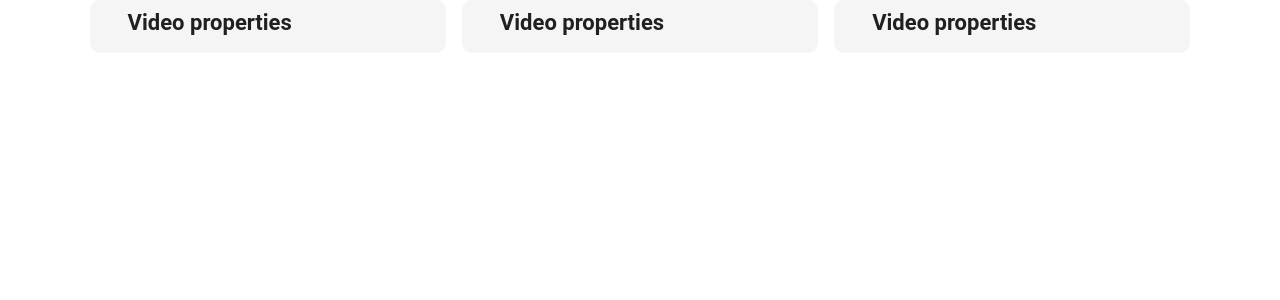
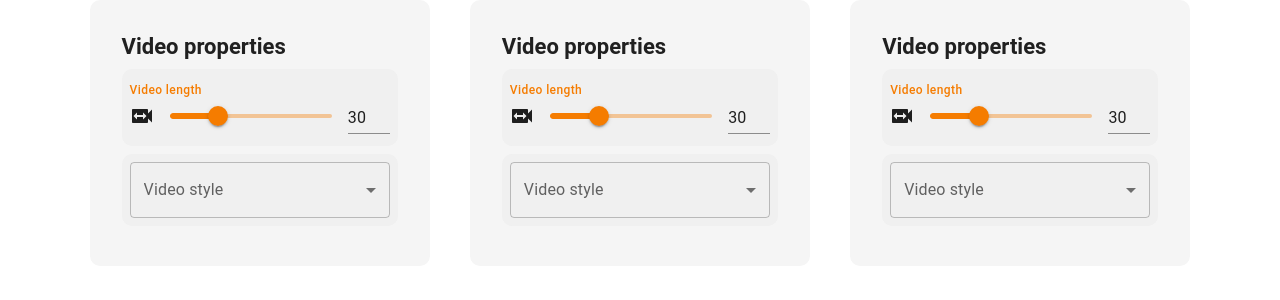
Before and after one commit to oh1omon/junction-2022_smartly.io, a React (Create React App) app in the folder front/: page /config in a window 1280 px wide. Shown: the top 300 px of the page. Built offline with nearby package versions, Linux system fonts and the light colour scheme.

Commit message:
Base for Config

```diff
--- a/front/package.json
+++ b/front/package.json
@@ -5,6 +5,7 @@
   "dependencies": {
     "@emotion/react": "^11.10.5",
     "@emotion/styled": "^11.10.5",
+    "@mui/icons-material": "^5.10.9",
     "@mui/material": "^5.10.12",
     "@testing-library/jest-dom": "^5.16.5",
     "@testing-library/react": "^13.4.0",
--- /dev/null
+++ b/front/src/components/ConfigGridTemplate.js
@@ -0,0 +1,22 @@
+import React from "react";
+import { Grid, Button, Typography, Box } from "@mui/material";
+import { styled } from "@mui/material/styles";
+
+export default function ConfigGridTemplate({ header, children }) {
+  const StyledGrid = styled(Grid)(({ theme }) => ({
+    padding: theme.spacing(4),
+    color: theme.palette.primary.text,
+    backgroundColor: theme.palette.grayed.main,
+    borderRadius: 10,
+  }));
+  return (
+    <Grid item xs={4}>
+      <StyledGrid>
+        <Typography variant="h5" gutterBottom>
+          {header}
+        </Typography>
+        {children}
+      </StyledGrid>
+    </Grid>
+  );
+}
--- /dev/null
+++ b/front/src/components/configs/VideoProps.js
@@ -0,0 +1,34 @@
+import React from "react";
+import ConfigGridTemplate from "../ConfigGridTemplate";
+import {
+  Slider,
+  Grid,
+  Button,
+  Typography,
+  Box,
+  FormControlLabel,
+} from "@mui/material";
+import SliderLabeled from "../inputs/SliderLabeled";
+import Video from "@mui/icons-material/SwitchVideo";
+import BasicSelect from "../inputs/BasicSelect";
+
+export default function VideoProps({ header }) {
+  const configData = {
+    length: {
+      text: "Video length",
+      icon: <Video />,
+      value: 30,
+      min: 0,
+      max: 100,
+    },
+    vidStyle: {
+      text: "Video style",
+    },
+  };
+  return (
+    <ConfigGridTemplate header={header}>
+      <SliderLabeled data={configData.length} />
+      <BasicSelect data={configData.vidStyle} />
+    </ConfigGridTemplate>
+  );
+}
--- /dev/null
+++ b/front/src/components/inputs/BasicSelect.js
@@ -0,0 +1,28 @@
+import * as React from "react";
+import Box from "@mui/material/Box";
+import InputLabel from "@mui/material/InputLabel";
+import MenuItem from "@mui/material/MenuItem";
+import FormControl from "@mui/material/FormControl";
+import Select from "@mui/material/Select";
+import ConfigItem from "./ConfigItem";
+
+export default function BasicSelect({ data }) {
+  const [val, setVal] = React.useState("");
+
+  const handleChange = (event) => {
+    setVal(event.target.value);
+  };
+
+  return (
+    <ConfigItem>
+      <FormControl fullWidth>
+        <InputLabel>{data.text}</InputLabel>
+        <Select value={val} label={data.text} onChange={handleChange}>
+          <MenuItem value={10}>Ten</MenuItem>
+          <MenuItem value={20}>Twenty</MenuItem>
+          <MenuItem value={30}>Thirty</MenuItem>
+        </Select>
+      </FormControl>
+    </ConfigItem>
+  );
+}
--- /dev/null
+++ b/front/src/components/inputs/ConfigItem.js
@@ -0,0 +1,11 @@
+import { Box, styled } from "@mui/material";
+
+const ConfigItem = styled(Box)(({ theme }) => ({
+  padding: theme.spacing(1),
+  backgroundColor: theme.palette.grayed.inputsBackground,
+  borderRadius: 10,
+  marginTop: theme.spacing(1),
+  marginBottom: theme.spacing(1),
+}));
+
+export default ConfigItem;
--- /dev/null
+++ b/front/src/components/inputs/SliderLabeled.js
@@ -0,0 +1,70 @@
+import * as React from "react";
+import { styled } from "@mui/material/styles";
+import Box from "@mui/material/Box";
+import Grid from "@mui/material/Grid";
+import Typography from "@mui/material/Typography";
+import Slider from "@mui/material/Slider";
+import MuiInput from "@mui/material/Input";
+import ConfigItem from "./ConfigItem";
+
+const Input = styled(MuiInput)`
+  width: 42px;
+`;
+
+export default function InputSlider({ data }) {
+  const [value, setValue] = React.useState(30);
+
+  const handleSliderChange = (event, newValue) => {
+    setValue(newValue);
+  };
+
+  const handleInputChange = (event) => {
+    setValue(event.target.value === "" ? "" : Number(event.target.value));
+  };
+
+  const handleBlur = () => {
+    if (value < 0) {
+      setValue(0);
+    } else if (value > 100) {
+      setValue(100);
+    }
+  };
+
+  return (
+    <ConfigItem>
+      <Typography
+        padding={0}
+        variant={"caption"}
+        id="input-slider"
+        gutterBottom
+      >
+        {data.text}
+      </Typography>
+      <Grid container spacing={2} alignItems="center">
+        <Grid item>{data.icon}</Grid>
+        <Grid item xs>
+          <Slider
+            value={typeof value === "number" ? value : 0}
+            onChange={handleSliderChange}
+            aria-labelledby="input-slider"
+          />
+        </Grid>
+        <Grid item>
+          <Input
+            value={value}
+            size="small"
+            onChange={handleInputChange}
+            onBlur={handleBlur}
+            inputProps={{
+              step: 10,
+              min: data.min,
+              max: data.max,
+              type: "number",
+              "aria-labelledby": "input-slider",
+            }}
+          />
+        </Grid>
+      </Grid>
+    </ConfigItem>
+  );
+}
--- a/front/src/routes/MainConfig.js
+++ b/front/src/routes/MainConfig.js
@@ -2,6 +2,7 @@ import React from "react";
 import { Grid, Button, Typography, Box } from "@mui/material";
 import { styled } from "@mui/material/styles";
 import Paper from "@mui/material/Paper";
+import VideoProps from "../components/configs/VideoProps";
 export default function MainConfig() {
   const Item = styled(Box)(({ theme }) => ({
     padding: theme.spacing(1),
@@ -11,28 +12,10 @@ export default function MainConfig() {
   }));
   return (
     <Box width={"86%"} mx={"auto"} sx={{ flexGrow: 1 }}>
-      <Grid container spacing={2}>
-        <Grid item xs={4}>
-          <Item>
-            <Typography variant="h5" gutterBottom>
-              Video properties
-            </Typography>
-          </Item>
-        </Grid>
-        <Grid item xs={4}>
-          <Item>
-            <Typography variant="h5" gutterBottom>
-              Video properties
-            </Typography>
-          </Item>
-        </Grid>
-        <Grid item xs={4}>
-          <Item>
-            <Typography variant="h5" gutterBottom>
-              Video properties
-            </Typography>
-          </Item>
-        </Grid>
+      <Grid container spacing={5}>
+        <VideoProps header={"Video properties"} />
+        <VideoProps header={"Video properties"} />
+        <VideoProps header={"Video properties"} />
       </Grid>
     </Box>
   );
--- a/front/src/theme/MainTheme.js
+++ b/front/src/theme/MainTheme.js
@@ -15,14 +15,18 @@ let theme = createTheme({
     },
     grayed: {
       main: "#f5f5f5",
+      inputsBackground: "#F0F0F0",
     },
   },
   typography: {
     h5: {
       fontSize: 22,
       marginBottom: 15,
-      marginLeft: 30,
       fontWeight: 600,
+    },
+    caption: {
+      color: orange[700],
+      fontWeight: 500,
     },
   },
 });
```
Also changed, not shown: 1 other file (tests, documents, lock files or other folders).
